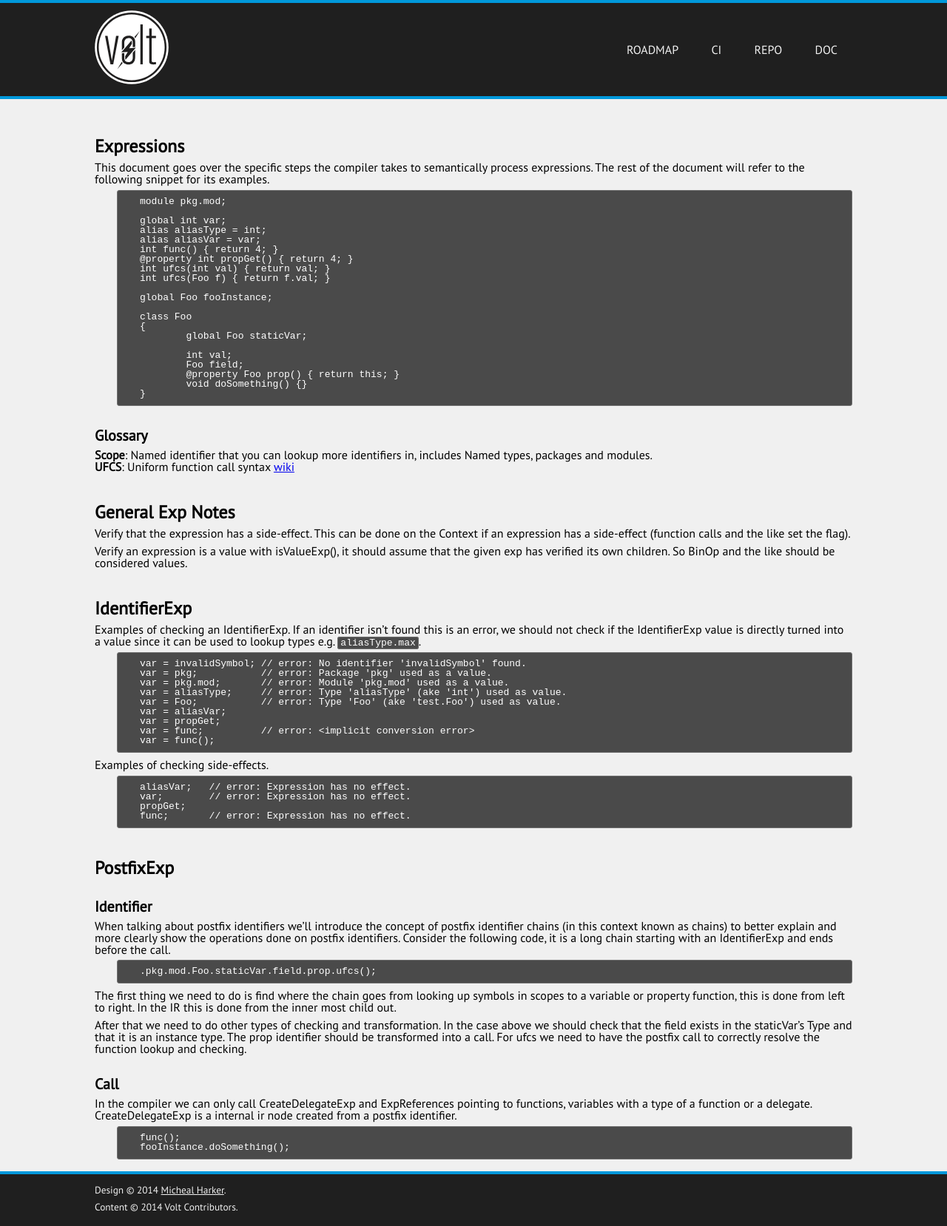
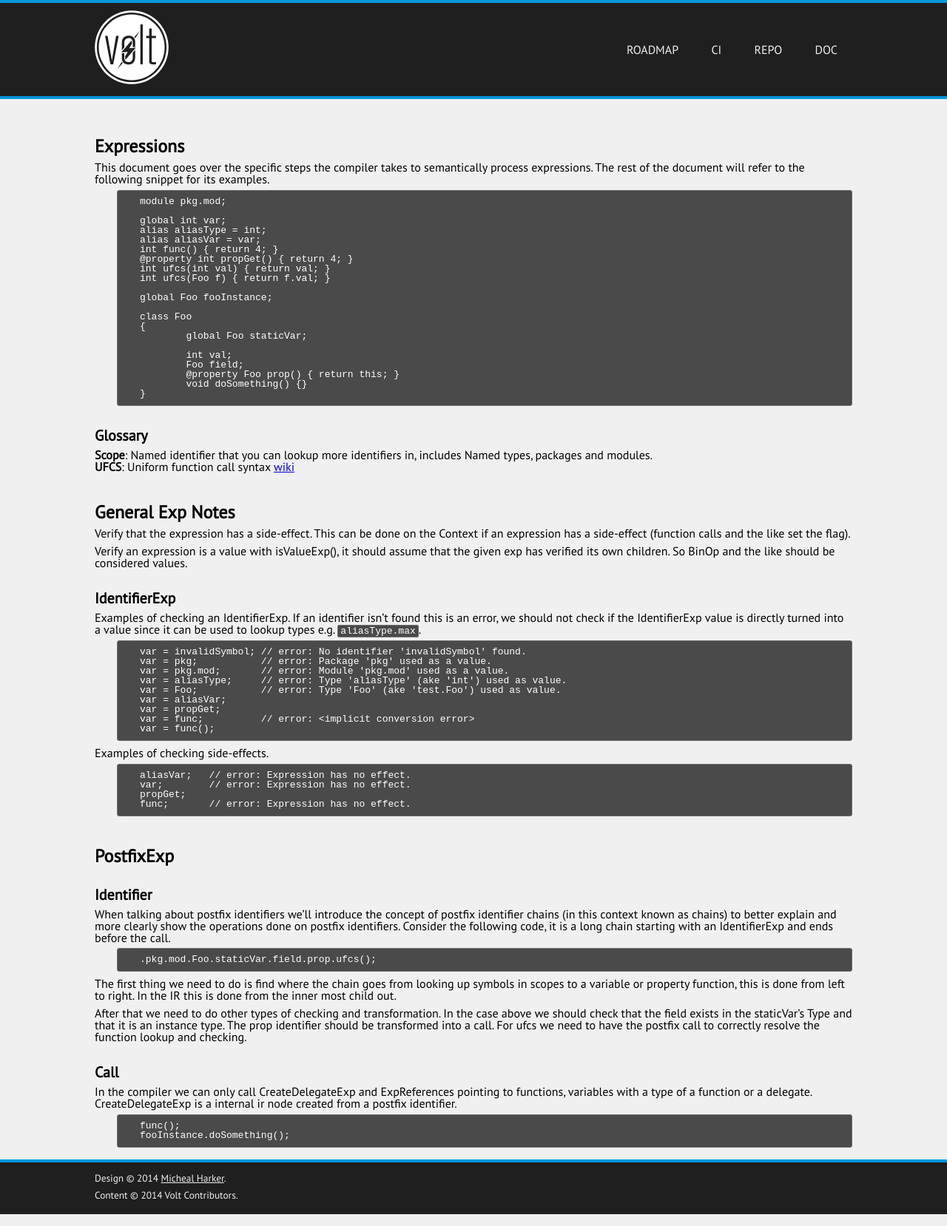
Before and after one commit to VoltLang/Website, a Jekyll site: the page built from doc/expressions.md, in a window 1280 px wide. Shown: the whole page at 74% size. Built offline with Jekyll 4.4.1, drawn with Linux system fonts in a browser that asks for light colours.

```diff
--- a/doc/expressions.md
+++ b/doc/expressions.md
@@ -3,7 +3,8 @@ layout: page
 title: Expressions
 ---
 
-# Expressions
+Expressions
+===
 
 This document goes over the specific steps the compiler takes to semantically process
 expressions. The rest of the document will refer to the following snippet for its
@@ -31,13 +32,16 @@ examples.
 		void doSomething() {}
 	}
 
-## Glossary
+Glossary
+---
+
  * **Scope**: Named identifier that you can lookup more identifiers in,
    includes Named types, packages and modules.
  * **UFCS**: Uniform function call syntax
    [wiki](https://en.wikipedia.org/wiki/Uniform_Function_Call_Syntax)
 
-# General Exp Notes
+General Exp Notes
+===
 
 Verify that the expression has a side-effect. This can be done on the Context
 if an expression has a side-effect (function calls and the like set the flag).
@@ -46,7 +50,8 @@ Verify an expression is a value with isValueExp(), it should assume that the giv
 exp has verified its own children. So BinOp and the like should be
 considered values.
 
-# IdentifierExp
+IdentifierExp
+---
 
 Examples of checking an IdentifierExp. If an identifier isn't found this is an
 error, we should not check if the IdentifierExp value is directly turned into a
@@ -70,9 +75,11 @@ Examples of checking side-effects.
 	func;       // error: Expression has no effect.
 
 
-# PostfixExp
+PostfixExp
+===
 
-## Identifier
+Identifier
+---
 
 When talking about postfix identifiers we'll introduce the concept of postfix
 identifier chains (in this context known as chains) to better explain and
@@ -92,7 +99,8 @@ and that it is an instance type. The prop identifier should be transformed
 into a call. For ufcs we need to have the postfix call to correctly resolve
 the function lookup and checking.
 
-## Call
+Call
+---
 
 In the compiler we can only call CreateDelegateExp and ExpReferences
 pointing to functions, variables with a type of a function or a delegate.
```
